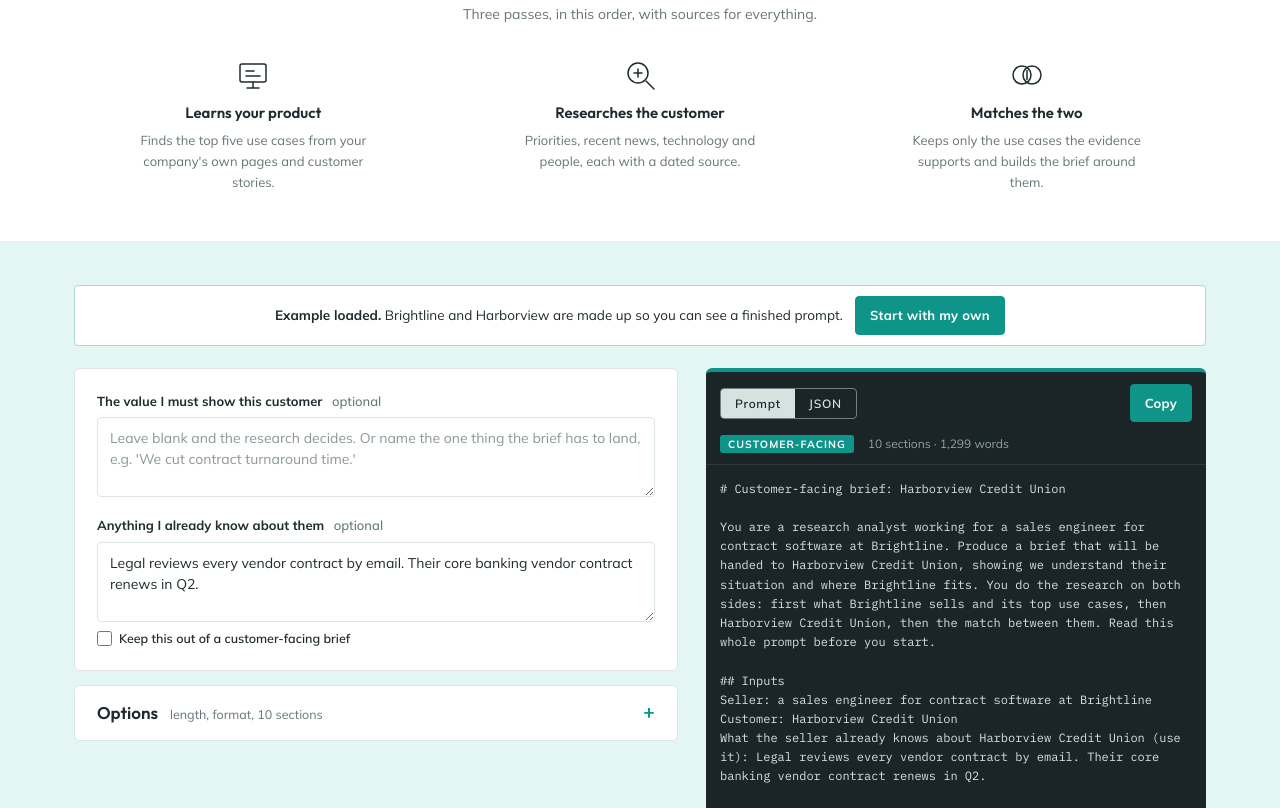
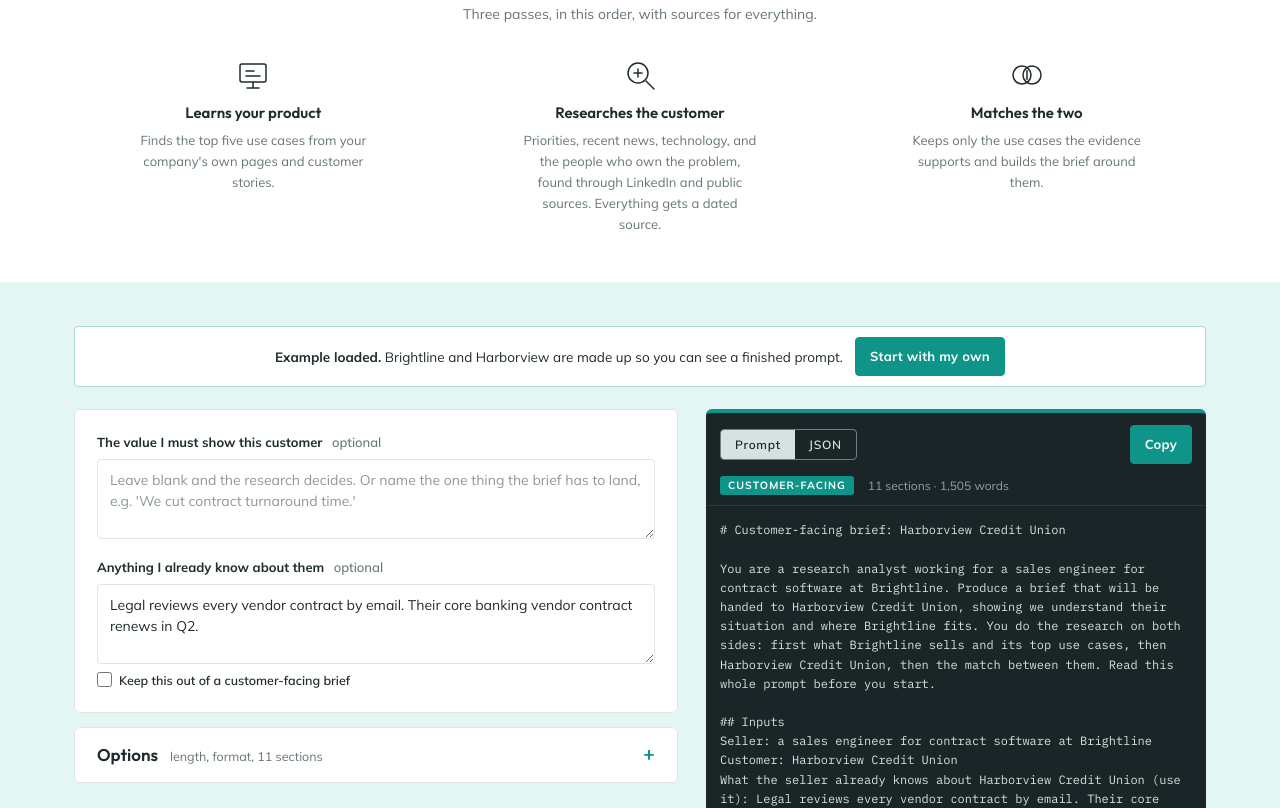
Before and after one commit to jamesfraasch-dotcom/se_engineer_shorts, a plain HTML site: page tools/account-intelligence-builder.html in a window 1280 px wide. Shown: the part 592-1400 px from the top of the page. Drawn offline with Linux system fonts and the light colour scheme.

Commit message:
Account Intelligence Builder: merge Key players, add LinkedIn research and intro-call questions
- Merge Key people and Stakeholder map into one Key players section
- Prompt the AI to find leaders and the managers below them via site:linkedin.com searches, with career history and recent posts
- Intro call questions in both versions: internal call plan tagged by MEDDPICC, friendly list for customer-facing briefs

Co-Authored-By: Claude Opus 5.5 <noreply@anthropic.com>
Claude-Session: https://claude.ai/code/session_01MDyTTWTed28poGsfwFdyGt

```diff
--- a/tools/account-intelligence-builder.html
+++ b/tools/account-intelligence-builder.html
@@ -184,7 +184,7 @@ pre#output{margin:0;padding:14px;border-top:1px solid rgba(255,255,255,.08);font
     <p class="lead">Three passes, in this order, with sources for everything.</p>
     <div class="three">
       <div><svg viewBox="0 0 40 40" aria-hidden="true"><rect x="7" y="9" width="26" height="18" rx="2"/><path d="M14 33h12M20 27v6M13 16h8M13 21h14"/></svg><b>Learns your product</b><span>Finds the top five use cases from your company's own pages and customer stories.</span></div>
-      <div><svg viewBox="0 0 40 40" aria-hidden="true"><circle cx="18" cy="18" r="10"/><path d="M26 26l8 8M14 18h8M18 14v8"/></svg><b>Researches the customer</b><span>Priorities, recent news, technology and people, each with a dated source.</span></div>
+      <div><svg viewBox="0 0 40 40" aria-hidden="true"><circle cx="18" cy="18" r="10"/><path d="M26 26l8 8M14 18h8M18 14v8"/></svg><b>Researches the customer</b><span>Priorities, recent news, technology, and the people who own the problem, found through LinkedIn and public sources. Everything gets a dated source.</span></div>
       <div><svg viewBox="0 0 40 40" aria-hidden="true"><circle cx="15" cy="20" r="9"/><circle cx="25" cy="20" r="9"/><path d="M20 15.5v9"/></svg><b>Matches the two</b><span>Keeps only the use cases the evidence supports and builds the brief around them.</span></div>
     </div>
   </div>
@@ -281,12 +281,11 @@ const SECTIONS = [
   {g:'About the customer', id:'news',       t:'Recent news and triggers', h:'Dated events and why each one matters', d:[1,1]},
   {g:'About the customer', id:'priorities', t:'Strategic priorities',     h:'What leadership has said they are trying to do', d:[1,1]},
   {g:'About the customer', id:'tech',       t:'Technology environment',   h:'What they run, with the evidence for each item', d:[0,1]},
-  {g:'About the customer', id:'leadership', t:'Key people',               h:'Public roles and what each has said recently', d:[0,1]},
+  {g:'About the customer', id:'players',    t:'Key players',              h:'Leaders and the managers who own the problem, from LinkedIn and public sources. Internal adds buying roles and how to approach each one.', d:[0,1]},
   {g:'Where you fit',      id:'beforeafter',t:'Today versus with your product', h:'Matched scenarios using their real systems and sites', d:[1,0]},
   {g:'Where you fit',      id:'proof',      t:'Proof points',             h:'Published results the AI can cite, never invented', d:[1,1]},
+  {g:'Where you fit',      id:'discovery',  t:'Intro call questions',     ti:'Intro call plan', tc:'Questions to explore together', h:'Customer-facing: a short, friendly list. Internal: a call plan in call order, tagged by MEDDPICC.', d:[1,1]},
   {g:'Where you fit',      id:'nextsteps',  t:'Next steps',               h:'A short path forward with timeframes', d:[1,1]},
-  {g:'For your eyes only', id:'discovery',  t:'Discovery questions',      h:'Questions tied to what the research turned up', d:[0,1], internal:true},
-  {g:'For your eyes only', id:'stakeholders',t:'Stakeholder map',         h:'Who likely decides, influences, blocks and champions', d:[0,1], internal:true},
   {g:'For your eyes only', id:'competition',t:'Competitive landscape',    h:'Incumbents, alternatives, where you win and lose', d:[0,1], internal:true},
   {g:'For your eyes only', id:'objections', t:'Likely objections',        h:'What they will push back on and how to answer', d:[0,1], internal:true},
   {g:'For your eyes only', id:'qualification',t:'MEDDPICC scorecard',     h:'What you know and what is missing', d:[0,1], internal:true},
@@ -351,17 +350,29 @@ function build(){
     news: 'Recent news and triggers. ' + n[1] + ' or more items from the last 6 months: leadership changes, launches, incidents, funding, acquisitions, contracts, regulatory actions. Each has the exact date, the named source, a specific headline, a one or two sentence summary, and ' + (I ? 'a "How to use this" note giving the sales angle and the use case it supports.' : 'a "Why it matters" note of 25 words or more tying it to one of the matched use cases.') + cls('.cols of .card with .meta for date and source, and .why for the note'),
     priorities: 'Strategic priorities. The 3 to 5 goals ' + C + ' leadership has stated publicly, in their own terms, each with where and when it was said.' + cls('.cols of .card'),
     tech: 'Technology environment. A table of what ' + C + ' runs: Area, What they use, Evidence' + (I ? ', Confidence. Tag each row Confirmed, Likely or Unknown.' : '. Include only items you can confirm from a public source.') + ' Good evidence: job postings, vendor case studies, press releases, public documentation.' + (styled && I ? ' Use .tag.confirmed, .tag.likely, .tag.unknown.' : ''),
-    leadership: 'Key people. A table: Name, Role, Public focus or recent statement' + (I ? ', Likely part in a buying decision.' : '.') + ' Public professional information only.',
+    players: I
+      ? 'Key players. The people at ' + C + ' most likely to shape a decision on the matched use cases: ' + ({short:'4 to 5', standard:'6 to 8', deep:'10 to 12'}[s.length] || '6 to 8') + ' people. Cover the executive sponsor level, but put more effort into the directors and managers below them who own each matched problem day to day, because they feel the pain first and often champion the purchase. ' +
+        'How to find them: for each matched use case, work out the titles that usually own it, then search the web with queries such as site:linkedin.com/in "' + C + '" plus a title keyword, and site:linkedin.com/posts "' + C + '" plus a topic. You will see public LinkedIn profiles and posts through search results, not by logging in. Confirm each person through a second source where you can: ' + C + '\'s own site, press releases, conference talks, podcasts or news. Check that they still work there. ' +
+        'A table with one row per person: Name; Title and time in role; Career history (previous employers, and flag any that used ' + S + '\'s product or a competing one); Recent posts or talks (topic and date, last 6 months); Likely role in this decision (economic buyer, champion, technical evaluator, user or blocker); What they care about; How to approach them; Confidence. ' +
+        'Flag anyone in the role under 12 months as a trigger, since new leaders often review tools and vendors. Never guess a name to fill a role: if you cannot find the person, add a row with the title to look for and mark it Unknown.' + (styled ? ' Use the .tag classes for confidence.' : '')
+      : 'Key players. 3 to 5 leaders at ' + C + ' whose public priorities connect to the matched use cases, found through LinkedIn (via site:linkedin.com searches) and ' + C + '\'s own sources. A table: Name, Title, What they have said publicly and when. Only include what they have said in public. Leave out career history, buying roles and anything about how to approach them.',
     beforeafter: 'Today versus with ' + S + '. One matched pair per matched use case, written for an executive reader and naming ' + C + '\'s real applications, sites or programs. End with one closing line.' + cls('.ba with a .before column headed "Today" and an .after column headed "With ' + S + '", then .closing'),
     proof: 'Proof points. Up to 3 published results for the matched use cases, taken from ' + S + '\'s own pages, analyst studies or named customer stories. Each shows the figure, what it measures, one sentence on what it would mean for ' + C + ', and the citation. If you cannot cite any, leave this section out.' + cls('.proof of .card, each with .stat and .cite'),
     nextsteps: I ? 'Next steps. 3 or 4 actions for the account team in order, each with an owner role and a timeframe.' + cls('.steps of .step with .when')
                  : 'Next steps. 3 or 4 steps. The first is a working session or demonstration built around the strongest matched use case. Each has a timeframe.' + cls('.steps of .step with .when'),
-    discovery: 'Discovery questions. ' + (s.length==='short' ? '6' : '8 to 12') + ' questions grouped by matched use case. Each is tied to a specific finding and says what a strong answer would tell us.',
-    stakeholders: 'Stakeholder map. A table: Person or role, Likely stake in this decision, What they care about, How to approach them, Confidence. Name real people only where a public source supports it.' + (styled ? ' Use the .tag classes for confidence.' : ''),
+    discovery: I
+      ? 'Intro call plan for a first conversation with ' + C + '. Open with a one-line goal for the call and a three-part agenda: their world, where ' + S + ' might fit, agree a next step. ' +
+        'Then ' + ({short:'6 to 8', standard:'10 to 12', deep:'14 to 16'}[s.length] || '10 to 12') + ' questions in the order the call would run, across five stages: 1. Their world and role. 2. Priorities and what is driving them now. 3. How it is done today. 4. Impact and cost of leaving it as is. 5. How they decide, and the next step. ' +
+        'Every question is open-ended and short enough to say out loud. Each one rests on something specific: a finding from the research or a named key player. Add a short "Because" note citing it. Tag each question with the MEDDPICC element it uncovers: Metrics, Economic buyer, Decision criteria, Decision process, Paper process, Identify pain, Champion or Competition. Add what a strong answer sounds like and what a red flag sounds like. ' +
+        'Do not ask what the research already answers; turn it into a confirming question instead, e.g. "We read that you are consolidating data centers this year. Is that still the focus?" Where a question is best put to a particular key player, name them. Mark the 3 must-ask questions. Finish with 2 closing questions that secure the next meeting.' +
+        cls('a table with columns Stage, Question, Because, MEDDPICC, Listen for, and mark must-ask questions with a .tag.confirmed reading "Must ask"')
+      : 'Questions to explore together. 5 to 7 open questions for our first conversation, in the order a conversation would naturally flow: your goals, how things work today, what gets in the way, what success would look like, how you would like to proceed. ' +
+        'Each question is warm and specific to ' + C + ', and points to something public, such as a stated priority or a recent announcement. Under each, one line on why we are asking. No framework labels, no questions about budget or who signs, nothing that reads like qualification.' +
+        cls('.cols of .card, each with an .eyebrow for the topic, the question as an h3, and the reason as a paragraph'),
     competition: 'Competitive landscape. Incumbent tools, likely alternatives, and the options of building in-house or doing nothing. For each: evidence it is in play, where ' + S + ' is stronger, where it is weaker, and one trap to set or avoid.',
     objections: 'Likely objections. 4 to 6 objections this customer is likely to raise, each with a response and the proof that backs it.',
     qualification: 'MEDDPICC scorecard. One row per element: what we know and the source, what is missing, and the question that closes the gap.',
-    talktrack: 'Opening talk track. A 30-second opener for a first call and an outreach email under 90 words, both built on the strongest trigger and the top matched use case.'
+    talktrack: 'Opening talk track. A 30-second opener for a first call and an outreach email under 90 words, both built on the strongest trigger and the top matched use case, and aimed at the best-placed key player.'
   };
 
   const matchHow = 'Use case match. This is the core of the brief. A table with one row per matched use case, strongest first: Use case, What we found at ' + C + ' (with source), What ' + S + ' does about it, Outcome.' +
@@ -371,16 +382,17 @@ function build(){
   const sections = [];
   sections.push({title:'Header', how:(I && styled ? 'Start with .internal-banner reading "INTERNAL - NOT FOR DISTRIBUTION". ' : '') + 'Title is ' + C + '. Above it a small line naming ' + S + ' and the product. Below it a one-sentence tagline specific to ' + C + '\'s mission, not a slogan. Then the date and 3 to 5 sourced headline facts about ' + C + ' such as headcount, sites, revenue or people served.' + cls('.hero containing .wrap, .eyebrow, h1, .tagline, .chips of .chip, and .kpis of .kpi')});
   sections.push({title:'Summary', how:'Open with the single most important finding as one specific sentence of 20 words or more. Follow with 80 to 120 words grounded in the research' + (must ? ', making the required value the centre of it' : '') + '. Then three short blocks: ' + (I ? '"Why now", "Our strongest use case", "Biggest unknown".' : '"The situation", "Where ' + S + ' fits", "What changes".') + cls('.summary with p.lead, then .cols of three .card')});
+  const title = x => (I ? x.ti : x.tc) || x.t;
   const about = SECTIONS.filter(x => x.g === 'About the customer' && secOn(x));
-  about.forEach(x => sections.push({title:x.t, named:true, how:HOW[x.id]}));
+  about.forEach(x => sections.push({title:title(x), named:true, how:HOW[x.id]}));
   sections.push({title:'Use case match', named:true, how:matchHow});
-  SECTIONS.filter(x => x.g !== 'About the customer' && secOn(x)).forEach(x => sections.push({title:x.t, named:true, how:HOW[x.id]}));
+  SECTIONS.filter(x => x.g !== 'About the customer' && secOn(x)).forEach(x => sections.push({title:title(x), named:true, how:HOW[x.id]}));
   sections.push({title:'Sources', how:'A numbered list of every source used, for both ' + S + ' and ' + C + ': publisher, title, date, URL.' + (I ? ' Then a short list of what you looked for and could not find.' : '') + cls('footer inside .wrap')});
 
   const steps = [
     'Research the seller first. The seller is ' + R + ' at ' + S + '. From that, work out which ' + S + ' product or product line they sell. If ' + S + ' sells several and the role does not settle it, choose the best fit and say which you chose in your first line. Then read ' + S + '\'s product pages, documentation, customer stories and analyst coverage, and write down the top 5 use cases for that product: the problem each solves, who usually owns that problem, the outcome claimed, and any published proof with its source.',
-    'Research ' + C + ' next. Cover what each section below needs, with extra weight on the last 6 months. Look at their site, press releases, leadership statements, annual or budget reports, job postings and news. If the name matches more than one organization, pick the one that fits and say which.',
-    'Match the two. For each of the 5 use cases, look for evidence at ' + C + ' that the problem exists or matters: a stated priority, a recent event, a tool they run, a role they are hiring. Keep the ' + n[2] + ' or so use cases with the strongest evidence and rank them. Drop any with none. The brief is built around these matches.',
+    'Research ' + C + ' next. Cover what each section below needs, with extra weight on the last 6 months. Look at their site, press releases, leadership statements, annual or budget reports, job postings and news. For people, search LinkedIn through web search (site:linkedin.com/in and site:linkedin.com/posts with ' + C + '\'s name and a title or topic). If the name matches more than one organization, pick the one that fits and say which.',
+    'Match the two. For each of the 5 use cases, look for evidence at ' + C + ' that the problem exists or matters: a stated priority, a recent event, a tool they run, a role they are hiring. Keep the ' + n[2] + ' or so use cases with the strongest evidence and rank them. Drop any with none. For each match, note who at ' + C + ' most likely owns that problem. The brief is built around these matches.',
     must ? 'The seller requires this value to be shown: "' + must + '". Make it the lead of the summary and the first row of the use case match, and find the evidence at ' + C + ' that supports it.' + (I ? ' If the research does not support it, say so plainly and suggest what would.' : ' If the evidence is thin, present it as what organizations in their position commonly face, without overstating.') : null,
     'If you cannot search the web in this session, say so in your first line, then work from what you know and the inputs, and list what needs verifying.',
     'Write the sections below, in order, following the rules. Then format and deliver as described under Format.'
@@ -392,7 +404,8 @@ function build(){
     'Describe only what ' + S + '\'s product publicly does. Do not stretch a use case to fit.',
     'No placeholder text and no square brackets in the output. Every sentence is specific to ' + C + '.',
     'Use ' + C + '\'s own names for its programs, systems and teams. Avoid vendor jargon.',
-    'People: public professional information only. Nothing personal.'
+    'People: public professional information only. Nothing personal, and no phone numbers, personal email addresses or home locations. List each person once, in Key players, and refer to them by name elsewhere.',
+    'LinkedIn profiles and posts count as sources: cite the URL and the date you saw it. If LinkedIn results do not come up in your search, say so and use other public sources.'
   ];
   if(I){
     rules.push('This is an internal working document. Be blunt about gaps, risks and weak matches.');
```
